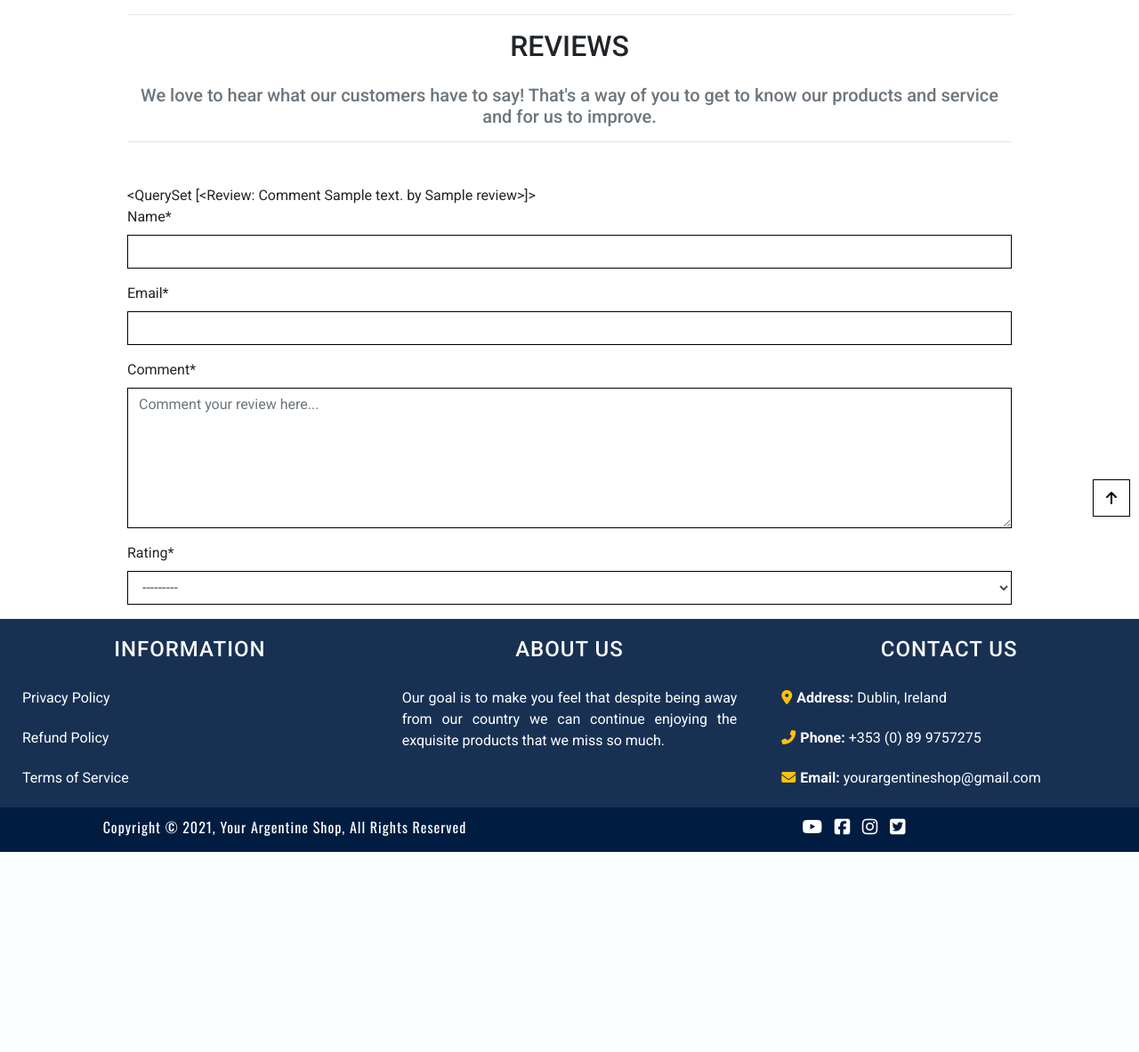
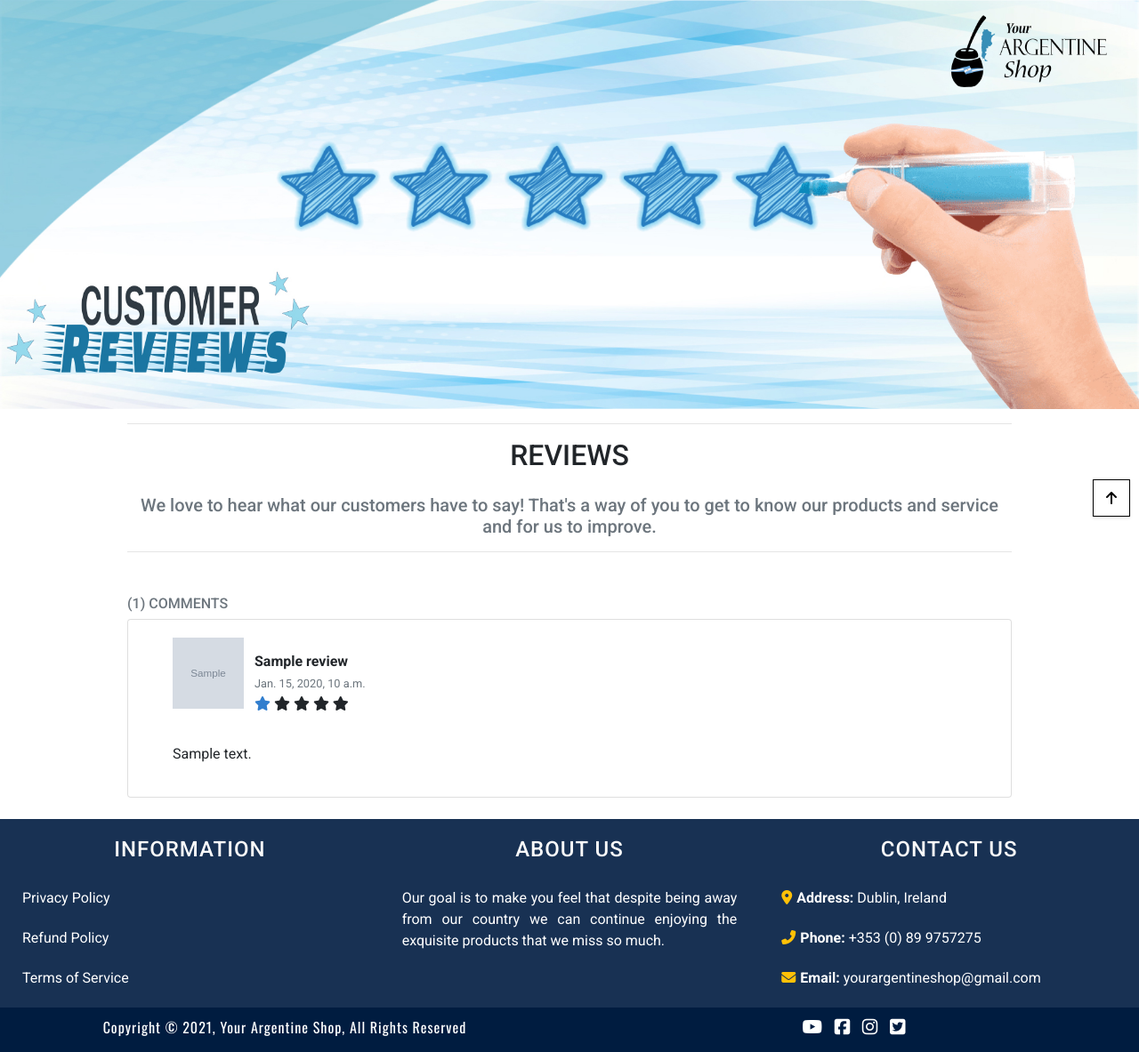
Before and after one commit to cotebarrientos/4th-milestone-project-your-argentine-shop, a Django app: page /reviews/ in a window 1280 px wide. Shown: the part 209-1392 px from the top of the page at 89% size. Before the commit the page ends 1167 px from the top, so only its background shows below. Run offline with Django 3.2, Linux system fonts and the light colour scheme; tables that the repository leaves empty hold one stand-in row (values such as "Sample post"); grey boxes marked "Sample" are stand-in pictures; some libraries are stand-ins or nearby versions.

Commit message:
Update reviews template
I updated the review.html file in order to render user reviews in an
orderly way. Each comment is inside a card, and inside it is the
user's name, date of publication, avatar image, star rating and
the written review.

```diff
--- a/profiles/static/profiles/css/profile.css
+++ b/profiles/static/profiles/css/profile.css
@@ -25,7 +25,7 @@
     background-size: cover;
     height: 30vh;
     min-height: 400px;
-  }
+}
 
 .background-test {
     background-color: burlywood;
--- /dev/null
+++ b/reviews/static/reviews/css/review.css
@@ -0,0 +1,9 @@
+.review-pic {
+    width: 80px;
+    height: 80px;
+    object-fit: cover;
+}
+
+.checked {
+    color: #317ece;
+}
--- a/reviews/templates/reviews/review.html
+++ b/reviews/templates/reviews/review.html
@@ -1,9 +1,21 @@
 {% extends "base.html" %}
 {% load static %}
+{% block extra_css %}
+    <link rel="stylesheet" href="{% static 'reviews/css/review.css' %}">
+{% endblock %}
 
 {% block content %}
 
-    <div class="container">
+    <!-- Image cover -->
+    <section class="container-fluid">
+        <div class="row">
+            <div class="col-12 pl-0 pr-0">
+                <img class="d-block w-100" alt="Customer Reviews" src="/media/rating_reviews.jpg">
+            </div>
+        </div>
+    </section>
+
+    <section class="container">
         <div class="row">
             <div class="col">
                 <hr>
@@ -14,9 +26,85 @@
                 <hr class="mb-5">
             </div>
         </div>
-        {{reviews}}
-        {{review_form|crispy}}
-    </div>
+        <div class="row">
+            <div class="col-12">
+                <h6 class="text-muted text-uppercase">({{ reviews.count }}) comments</h6>
+            </div>
+        </div>
+        <div class="col-12 card mb-4">
+            <div class="card-body">
+                {% if not reviews.all %}
+                <p class="text-muted">No comments yet! <i class="far fa-frown"></i>...</p>
+                {% else %}
+            <!-- Customer Reviews -->
+                {% for review in reviews %}
+                <div class="col-12">
+                    <ul class="list-inline">
+                        <li class="list-inline-item">
+                            {% if review.user.userprofile.avatar %}
+                            <img class="review-pic d-block mx-auto my-auto" src="{{ MEDIA_URL }}{{ review.user.userprofile.avatar }}">
+                            {% else %}
+                            <img class="review-pic d-block mx-auto my-auto" src="{{ MEDIA_URL }}no_avatar_image.jpg">
+                            {% endif %}
+                        </li>
+                        <li class="list-inline-item">
+                            <p class="font-weight-bold text-left mx-auto my-auto">
+                                {{ review.name }}
+                            </p>
+                            <small class="text-muted text-left mx-auto my-auto">
+                                {{ review.created_on }}
+                            </small>
+                            <p>
+                            {% if review.rating == 1 %}
+                                <span class="fa fa-star checked"></span>
+                                <span class="fa fa-star"></span>
+                                <span class="fa fa-star"></span>
+                                <span class="fa fa-star"></span>
+                                <span class="fa fa-star"></span>
+                            {%endif%}
+                            {% if review.rating == 2 %}
+                                <span class="fa fa-star checked"></span>
+                                <span class="fa fa-star checked"></span>
+                                <span class="fa fa-star"></span>
+                                <span class="fa fa-star"></span>
+                                <span class="fa fa-star"></span>
+                            {%endif%}
+                            {% if review.rating == 3 %}
+                                <span class="fa fa-star checked"></span>
+                                <span class="fa fa-star checked"></span>
+                                <span class="fa fa-star checked"></span>
+                                <span class="fa fa-star"></span>
+                                <span class="fa fa-star"></span>
+                            {%endif%}
+                            {% if review.rating == 4 %}
+                                <span class="fa fa-star checked"></span>
+                                <span class="fa fa-star checked"></span>
+                                <span class="fa fa-star checked"></span>
+                                <span class="fa fa-star checked"></span>
+                                <span class="fa fa-star"></span>
+                            {%endif%}
+                            {% if review.rating == 5 %}
+                                <span class="fa fa-star checked"></span>
+                                <span class="fa fa-star checked"></span>
+                                <span class="fa fa-star checked"></span>
+                                <span class="fa fa-star checked"></span>
+                                <span class="fa fa-star checked"></span>
+                            {%endif%}
+                            </p>
+                        </li>
+                    </ul>
+                </div>
+                <div class="col-12">
+                    <p class="text-justify">
+                        {{ review.comment }}
+                    </p>
+                </div>
+                {% endfor %}
+            {% endif %}
+            </div>
+        </div>
+        <!-- {{review_form|crispy}} -->
+    </section>
 
 
 {% endblock %}
```
Also changed, not shown: media/rating_reviews.jpg (added).
